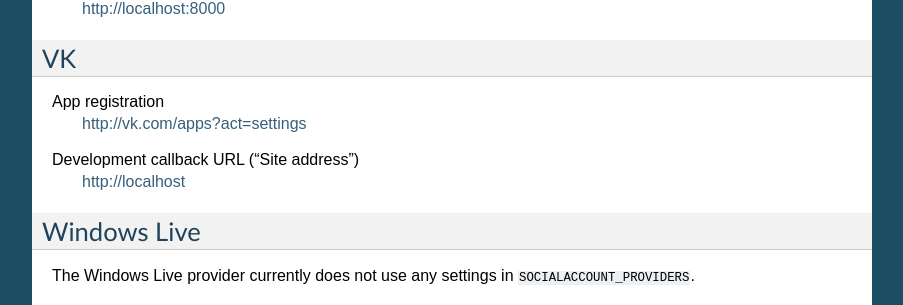
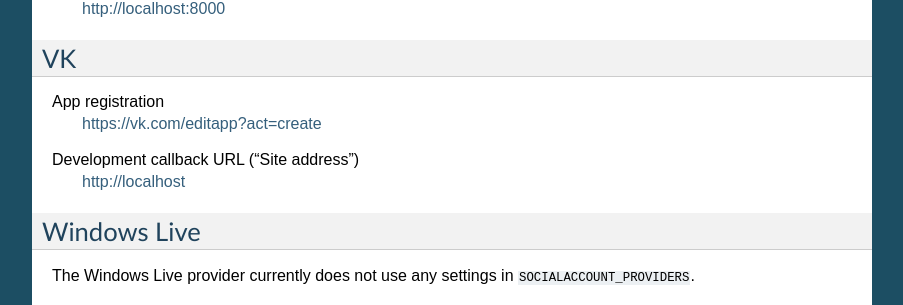
Before and after one commit to pennersr/django-allauth, a Sphinx documentation site: the page built from docs/providers.rst, in a window 1280 px wide and 900 px high, scrolled down 19371 px. Shown: the part 145-450 px from the top of the window, without its empty margins (198-1101 px from the left). Built offline with Sphinx 7.4.7, drawn with Linux system fonts in a browser that asks for light colours; some of the changed lines change nothing that is shown.

Commit message:
Update providers.rst

```diff
--- a/docs/providers.rst
+++ b/docs/providers.rst
@@ -1206,7 +1206,7 @@
 --
 
 App registration
-    http://vk.com/apps?act=settings
+    https://vk.com/editapp?act=create
 
 Development callback URL ("Site address")
     http://localhost
```
